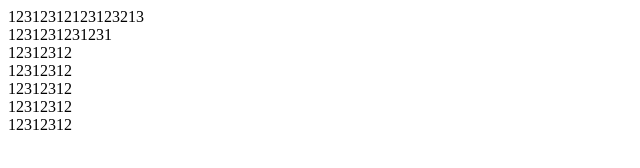
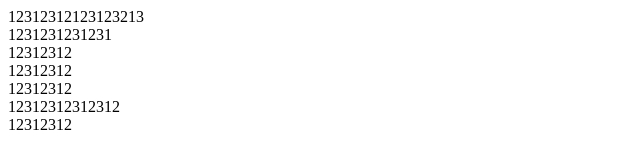
Before and after one commit to Mr-ccyou/git-test, a plain HTML site: page index.html in a window 1280 px wide. Shown: the full height of the page, 0-640 px from the left. Drawn offline with Linux system fonts and the light colour scheme.

Commit message:
test confilct

```diff
--- a/index.html
+++ b/index.html
@@ -1,6 +1,6 @@
 <!--
  * @Date: 2020-01-09 09:26:03
- * @LastEditTime : 2020-01-09 10:58:32
+ * @LastEditTime : 2020-01-09 11:02:46
  -->
 <!DOCTYPE html>
 <html lang="en">
@@ -17,7 +17,7 @@
 
     <div>12312312</div>
     <div>12312312</div>
-    <div>12312312</div>
+    <div>12312312312312</div>
     <div>12312312</div>
   </body>
 </html>
```
